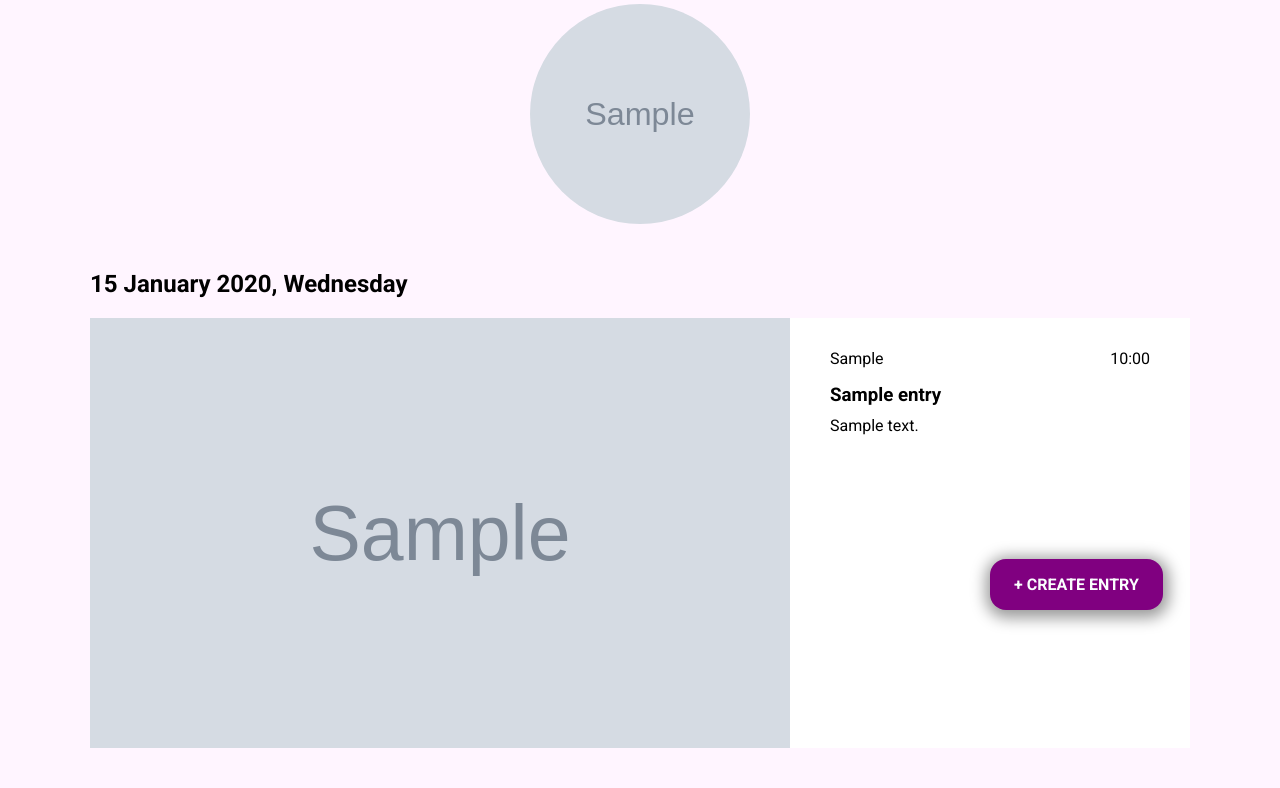
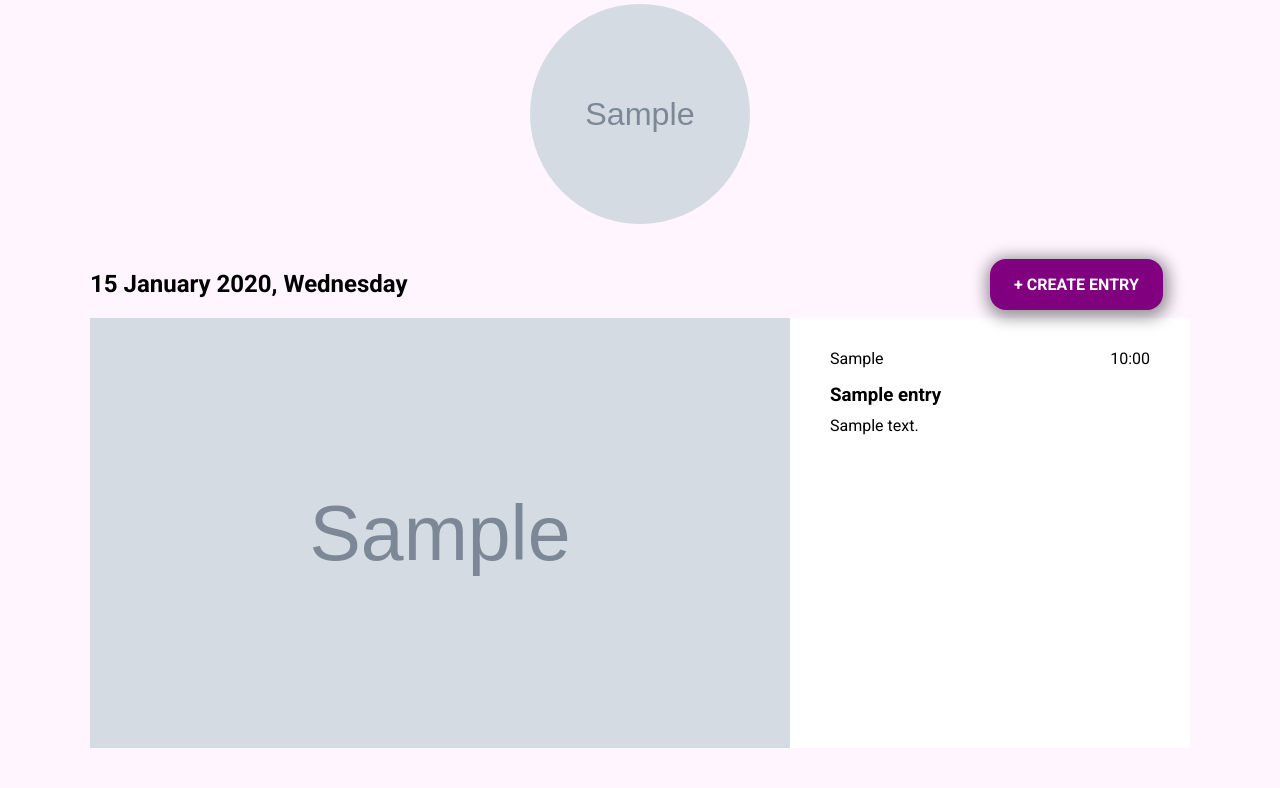
Before and after one commit to xyzhengg/Flask-Diary-App, a Flask app: page /diary/1 in a window 1280 px wide. Shown: the part 425-1213 px from the top of the page. Run offline with Flask 3, Linux system fonts and the light colour scheme; the visitor is signed in with stand-in values (Sample User, id 1); grey boxes marked "Sample" are stand-in pictures; a database or web service that is not in the repository returns one stand-in record (values such as "Sample title"); some libraries are stand-ins or nearby versions; some web fonts are replaced.

Commit message:
edited position of create entry button

```diff
--- a/static/main.css
+++ b/static/main.css
@@ -234,7 +234,7 @@ div .metadata {
 
 .add-entry-div {
   position: absolute;
-  top: 850px;
+  top: 550px;
   left: 900px;
   box-shadow: 10px grey;
 }
```
Also changed, not shown: Images/Screen Shot 2023-08-25 at 4.39.25 pm.png (added), Images/Screen Shot 2023-08-25 at 9.03.10 pm.png (added), Images/Screen Shot 2023-08-25 at 9.03.34 pm.png (added), Images/Screen Shot 2023-08-25 at 9.03.47 pm.png (added), Images/Screen Shot 2023-08-25 at 9.04.22 pm.png (added), Images/Screen Shot 2023-08-25 at 9.04.36 pm.png (added), Images/Screen Shot 2023-08-25 at 9.04.44 pm.png (added), Images/Screen Shot 2023-08-25 at 9.04.56 pm.png (added).
